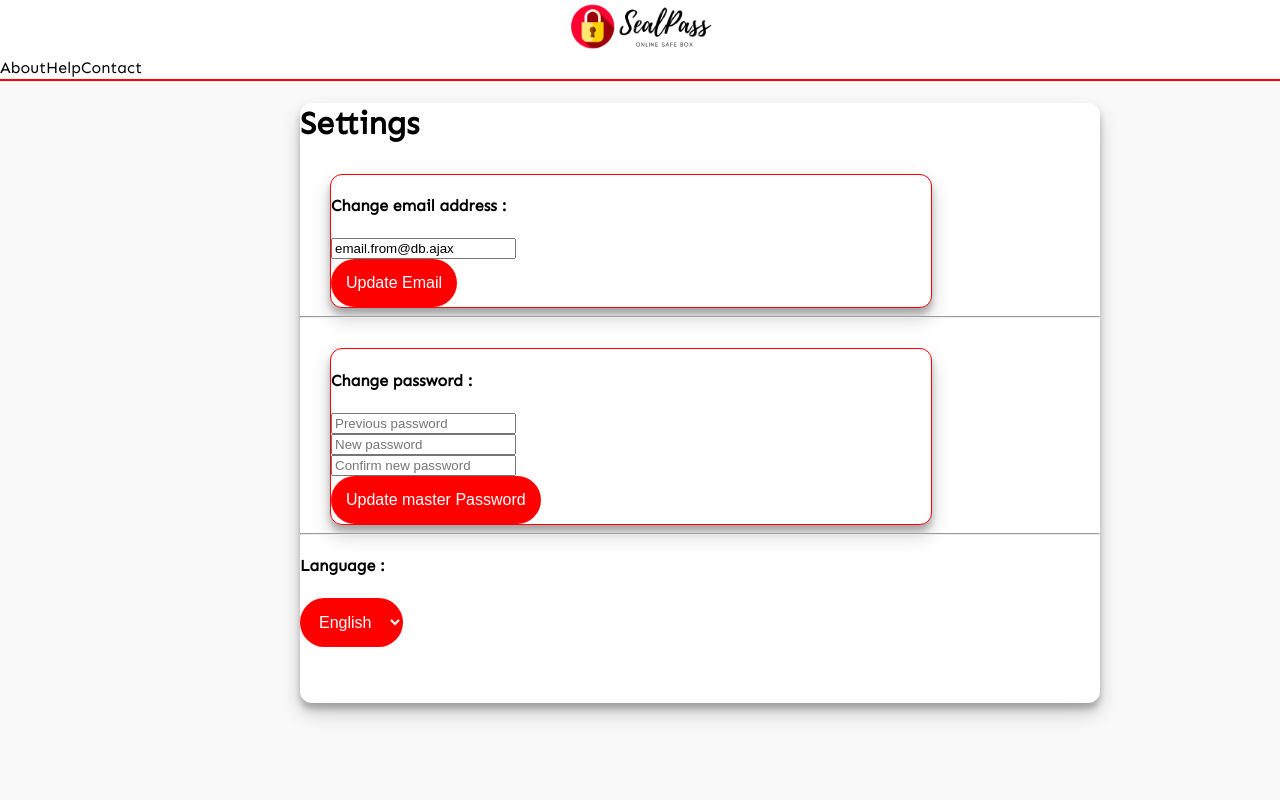
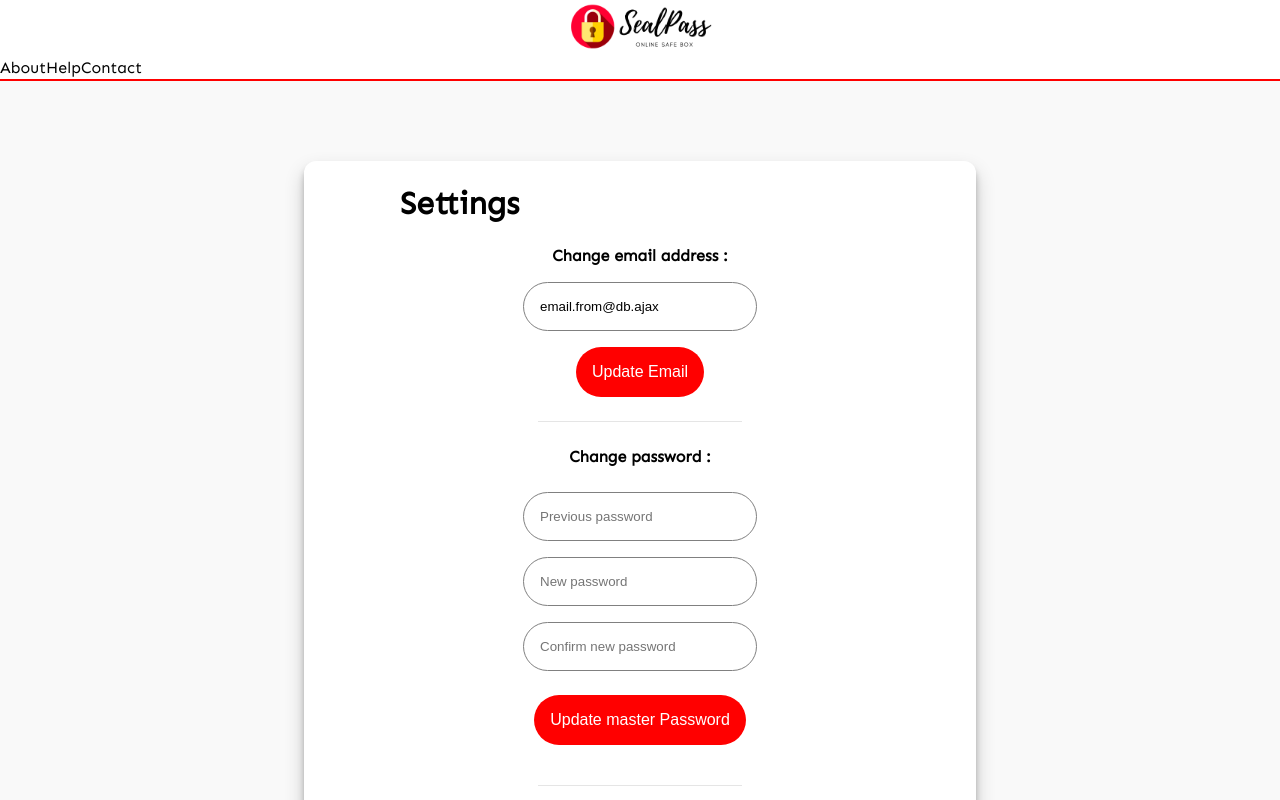
Before and after one commit to Chahi-Rabie-Ala-Eddine/SealPass, a React (Create React App) app: page /settings in a window 1280 px wide. Shown: the top 800 px of the page. Built offline with nearby package versions, Linux system fonts and the light colour scheme; a web font is replaced by a local one.

Commit message:
Updated style sheet for settings, password, email and language change

```diff
--- a/src/styles/settings_component_style.css
+++ b/src/styles/settings_component_style.css
@@ -1,68 +1,156 @@
-.settings_block{
-    height: 600px;
-    width: 800px;
-    border-radius : 12px;
-    margin-left: 300px;
+.settings_block {
+  min-width: max-content;
+  display: flex;
+  width: 40%;
+  border-radius: 12px;
+  flex-flow: column;
+  padding: 0 5rem;
   background-color: white;
+  margin: 5rem auto 5rem auto;
   box-shadow: 0 10px 20px rgba(0,0,0,0.19), 0 6px 6px rgba(0,0,0,0.23);
 }
 
-.email_box{
-    height: auto;
-    width: 600px;
-    border-radius: 12px;
-    border: 1px solid red;
-    background-color: white;
-    margin: 30px auto auto 30px;
-    box-shadow: 0 10px 20px rgba(0,0,0,0.19), 0 6px 6px rgba(0,0,0,0.23);
+.settings_block h1 {
+  margin-left: 1rem;
 }
 
-.pwd_box{
-    height: auto;
-    width: 600px;
-    border-radius: 12px;
-    border: 1px solid red;
+.email_box {
+  min-width: max-content;
+  display: flex;
+  flex-flow: column;
+  flex: 1;
+  align-items: center;
+  justify-content: space-around;
   background-color: white;
-    margin: 30px auto auto 30px;
-    box-shadow: 0 10px 20px rgba(0,0,0,0.19), 0 6px 6px rgba(0,0,0,0.23);
 }
 
-.small_input{
+.email_box h4{
+  margin: 0 0 1rem 0;
+}
+
+.email {
+  display: flex;
+}
+
+.email_input {
+  display: flex;
   width: 200px;
-    padding: 10px;
+  height: fit-content;
+  padding: 1rem;
   border-radius: 30px;
   border: 1px solid grey;
-    margin: auto;
-    margin-top: 5px;
-    margin-bottom: 5px;
 }
 
-.change_pwd_button{
-    padding: 15px;
+.change_email_button_box {
+  display: flex;
+}
+
+.change_email_button {
+  display: flex;
   width: auto;
+  padding: 1rem;
+  height: auto;
+  margin: 1rem;
   background-color: red;
   color: white;
   border: none;
-    font-size: 1em;
+  font-size: 1rem;
   border-radius: 50px;
 }
 
-.change_email_button{
-    padding: 15px;
+.pwd_box {
+  min-width: max-content;
+  display: flex;
+  flex: 1;
+  flex-flow: column;
+  align-items: center;
+  align-content: space-around;
+  background-color: white;
+  margin: 1rem;
+}
+
+.pwd_box h4{
+  margin: 0 0 1rem 0;
+}
+
+.pwd_title {
+  display: flex;
+  grid-area: title;
+  justify-content: space-around;
+}
+
+.change_pwd_button_block {
+  display: flex;
+  flex: 1;
+  min-width: max-content;
+  padding: 1rem;
+  grid-area: change_pwd_button_block;
+  justify-items: center;
+  justify-content: space-around;
+}
+
+.change_pwd_button {
+  display: flex;
+  min-width: max-content;
+  padding: 1rem;
   width: auto;
+  height: auto;
   background-color: red;
   color: white;
   border: none;
-    font-size: 1em;
+  font-size: 1rem;
   border-radius: 50px;
 }
 
-.language_select{
-    padding: 15px;
+.pwd_input_1,
+.pwd_input_2,
+.pwd_input_3 {
+  display: flex;
+  min-width: max-content;
+  width: 200px;
+  height: fit-content;
+  padding: 1rem;
+  border-radius: 30px;
+  border: 1px solid grey;
+  margin: 0.5rem 0 0.5rem 0;
+}
+
+.language_box {
+  min-width: max-content;
+  max-width: available;
+  display: flex;
+  flex-flow: column;
+  flex: 1 0 0;
+  align-items: center;
+  align-content: space-around;
+  justify-content: space-around;
+  justify-items: center;
+  border-radius: 12px;
+  background-color: white;
+}
+
+.language_box h4{
+  margin: 1rem 0 0 0;
+}
+
+.language_select {
+  display: flex;
   width: auto;
+  padding: 1rem;
+  height: auto;
+  margin: 1rem;
   background-color: red;
   color: white;
   border: none;
-    font-size: 1em;
+  font-size: 1rem;
   border-radius: 50px;
 }
+
+.hr_line{
+  width: inherit;
+  min-width: 200px;
+  height: 0;
+  border: 0;
+  border-top: 1px solid rgba(0,0,0,0.1);
+  border-bottom:1px solid rgba(255,255,255,0.3);
+}
```
Lines whose indentation alone changed are shown as unchanged.
